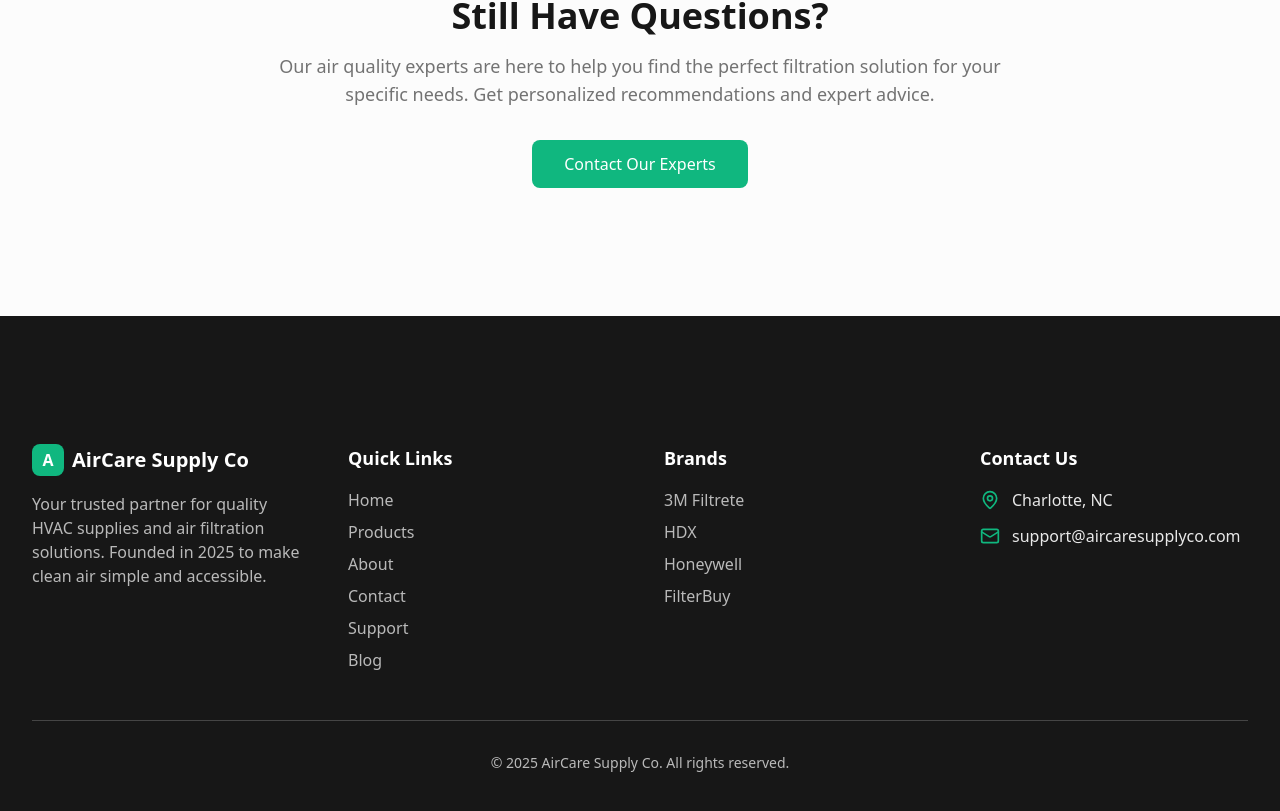
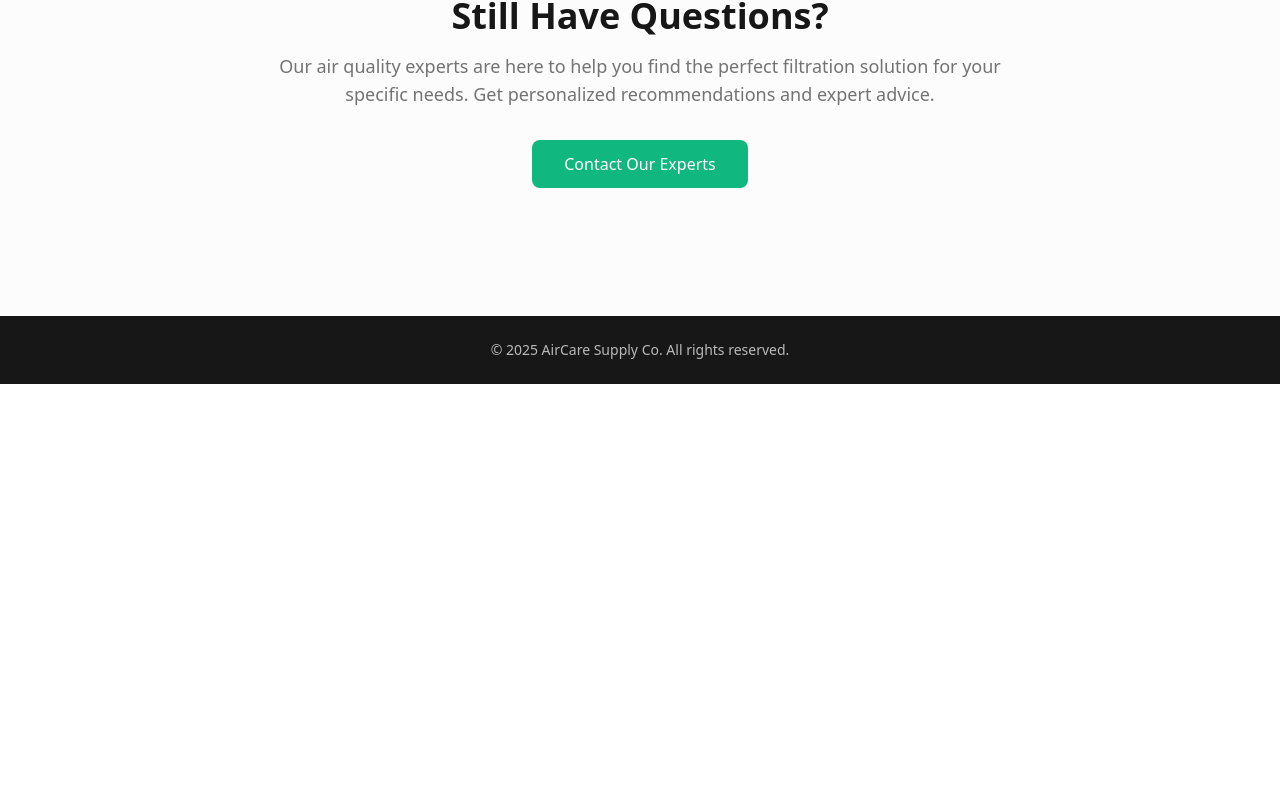
Before and after one commit to termstructure/aircare-style-fresh, a React (Vite) app: page /faq in a window 1280 px wide. Shown: the part 3736-4547 px from the top of the page. After the commit the page ends 4120 px from the top, so only its background shows below. Built offline with nearby package versions, Linux system fonts and the light colour scheme; what @shopify/storefront-api-client, shopify-buy would draw is missing.

Commit message:
Refactor: Simplify footer
Remove all main footer content, keeping only the copyright section. Adjust padding and remove unused imports.

```diff
--- a/src/components/Footer.tsx
+++ b/src/components/Footer.tsx
@@ -1,166 +1,14 @@
-import { Phone, Mail, MapPin } from "lucide-react";
 import { Link } from "react-router-dom";
 
 const Footer = () => {
   const currentYear = new Date().getFullYear();
 
   return (
-    <footer className="bg-foreground text-background py-section-fluid-md">
-      <div className="container mx-auto">
-        {/* Mobile Compact Layout */}
-        <div className="block md:hidden">
-          <div className="grid grid-cols-1 gap-4 sm:gap-6">
-            {/* Company Info - Mobile */}
-            <div className="text-center">
-              <div className="flex items-center justify-center space-x-2 mb-2">
-                <div className="w-6 h-6 bg-gradient-primary rounded-lg flex items-center justify-center">
-                  <span className="text-primary-foreground font-bold text-sm">A</span>
-                </div>
-                <span className="text-sm sm:text-base font-bold">AirCare Supply Co</span>
-              </div>
-              <p className="text-background/70 text-xs leading-relaxed mb-3">
-                Quality HVAC supplies and air filtration solutions.
-              </p>
-            </div>
-
-            {/* Combined Links & Contact - Mobile */}
-            <div className="grid grid-cols-2 gap-4 sm:gap-6 text-sm">
-              <div>
-                <h3 className="text-sm font-semibold mb-2">Links</h3>
-                <ul className="space-y-1">
-                  <li>
-                    <Link to="/" className="text-background/70 hover:text-primary transition-colors py-1 block min-h-touch">
-                      Home
-                    </Link>
-                  </li>
-                  <li>
-                    <Link to="/air-filters" className="text-background/70 hover:text-primary transition-colors py-1 block min-h-touch">
-                      Products
-                    </Link>
-                  </li>
-                  <li>
-                    <Link to="/contact" className="text-background/70 hover:text-primary transition-colors py-1 block min-h-touch">
-                      Contact
-                    </Link>
-                  </li>
-                </ul>
-              </div>
-
-              <div>
-                <h3 className="text-sm font-semibold mb-2">Contact</h3>
-                <div className="space-y-1 text-xs">
-                  <div className="flex items-center space-x-1">
-                    <MapPin className="w-3 h-3 text-primary flex-shrink-0" />
-                    <span className="text-background/90">Charlotte, NC</span>
-                  </div>
-                  <div className="flex items-center space-x-1">
-                    <Mail className="w-3 h-3 text-primary flex-shrink-0" />
-                    <span className="text-background/90 break-all">support@aircaresupplyco.com</span>
-                  </div>
-                </div>
-              </div>
-            </div>
-          </div>
-        </div>
-
-        {/* Desktop Layout */}
-        <div className="hidden md:grid md:grid-cols-2 lg:grid-cols-4 gap-6 lg:gap-8 xl:gap-12">
-          {/* Company Info */}
-          <div>
-            <div className="flex items-center space-x-2 mb-4">
-              <div className="w-8 h-8 bg-gradient-primary rounded-lg flex items-center justify-center">
-                <span className="text-primary-foreground font-bold">A</span>
-              </div>
-              <span className="text-base sm:text-lg lg:text-xl font-bold">AirCare Supply Co</span>
-            </div>
-            <p className="text-background/70 mb-4 leading-relaxed text-sm lg:text-base">
-              Your trusted partner for quality HVAC supplies and air filtration solutions.
-              Founded in 2025 to make clean air simple and accessible.
-            </p>
-          </div>
-
-          {/* Quick Links */}
-          <div>
-            <h3 className="text-sm sm:text-base lg:text-lg font-semibold mb-4">Quick Links</h3>
-            <ul className="space-y-2">
-              <li>
-                <Link to="/" className="text-background/70 hover:text-primary transition-colors">
-                  Home
-                </Link>
-              </li>
-              <li>
-                <Link to="/air-filters" className="text-background/70 hover:text-primary transition-colors">
-                  Products
-                </Link>
-              </li>
-              <li>
-                <Link to="/about" className="text-background/70 hover:text-primary transition-colors">
-                  About
-                </Link>
-              </li>
-              <li>
-                <Link to="/contact" className="text-background/70 hover:text-primary transition-colors">
-                  Contact
-                </Link>
-              </li>
-              <li>
-                <Link to="/support" className="text-background/70 hover:text-primary transition-colors">
-                  Support
-                </Link>
-              </li>
-              <li>
-                <Link to="/blog" className="text-background/70 hover:text-primary transition-colors">
-                  Blog
-                </Link>
-              </li>
-            </ul>
-          </div>
-
-          {/* Brands */}
-          <div>
-            <h3 className="text-sm sm:text-base lg:text-lg font-semibold mb-4">Brands</h3>
-            <ul className="space-y-2">
-              {[
-                { name: "3M Filtrete", param: "3M Filtrete" },
-                { name: "HDX", param: "HDX" },
-                { name: "Honeywell", param: "Honeywell" },
-                { name: "FilterBuy", param: "FilterBuy" }
-              ].map((brand) => (
-                <li key={brand.name}>
-                  <Link
-                    to={`/air-filters?brand=${encodeURIComponent(brand.param)}`}
-                    className="text-background/70 hover:text-primary transition-colors"
-                  >
-                    {brand.name}
-                  </Link>
-                </li>
-              ))}
-            </ul>
-          </div>
-
-          {/* Contact Info */}
-          <div>
-            <h3 className="text-sm sm:text-base lg:text-lg font-semibold mb-4">Contact Us</h3>
-            <div className="space-y-3">
-              <div className="flex items-start space-x-2 lg:space-x-3">
-                <MapPin className="w-4 h-4 lg:w-5 lg:h-5 text-primary flex-shrink-0 mt-0.5" />
-                <div>
-                  <p className="text-background/90 text-sm lg:text-base">Charlotte, NC</p>
-                </div>
-              </div>
-              <div className="flex items-center space-x-2 lg:space-x-3">
-                <Mail className="w-4 h-4 lg:w-5 lg:h-5 text-primary flex-shrink-0" />
-                <p className="text-background/90 text-sm lg:text-base break-words">support@aircaresupplyco.com</p>
-              </div>
-            </div>
-          </div>
-        </div>
-
-        <div className="border-t border-background/20 mt-6 pt-4 md:mt-12 md:pt-8 text-center">
-          <p className="text-background/70 text-xs md:text-sm">
-            © {currentYear} AirCare Supply Co. All rights reserved.
-          </p>
-        </div>
+    <footer className="bg-foreground text-background py-4 md:py-6">
+      <div className="container mx-auto text-center">
+        <p className="text-background/70 text-xs md:text-sm">
+          © {currentYear} AirCare Supply Co. All rights reserved.
+        </p>
       </div>
     </footer>
   );
```
